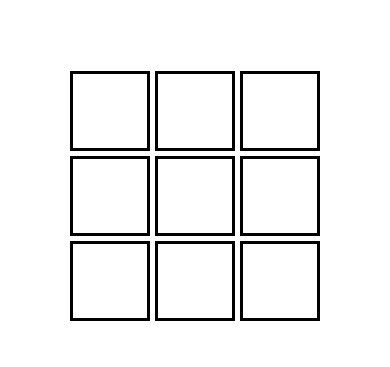
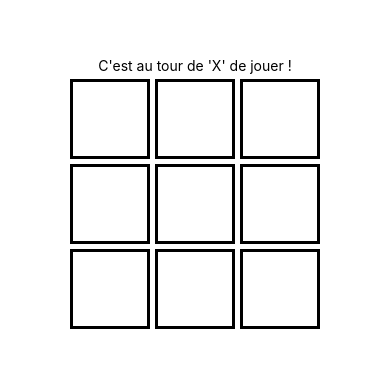
Before and after one commit to Davit-Ners/tic-tac-toe-mobile-app, a React Native app: screen / in a window 390 px wide. Shown: the part 229-596 px from the top of the page. Built offline with nearby package versions, Linux system fonts and the light colour scheme.

Commit message:
Add pressable function + turn management

```diff
--- /dev/null
+++ b/components/info/info.tsx
@@ -0,0 +1,5 @@
+import { Text } from "react-native";
+
+export function Info({ turn }) {
+    return <Text>C'est au tour de '{turn}' de jouer !</Text>
+};
--- a/containers/game-grid.tsx
+++ b/containers/game-grid.tsx
@@ -1,5 +1,7 @@
 import { useState } from "react";
-import { View, Text, StyleSheet, TouchableOpacity } from "react-native";
+import { View, Text, StyleSheet, TouchableOpacity, GestureResponderEvent } from "react-native";
+import getFirstTurn from "../services/get-first-turn.ts";
+import { Info } from "../components/info/info.tsx";
 
 export function GameGrid() {
 
@@ -9,21 +11,33 @@ export function GameGrid() {
         [null, null, null]
     ]);
 
-    const handlePress = (rowIndex: number, colIndex: number): void => {
-        console.log(rowIndex, colIndex);
+    const [ turn, setTurn ] = useState(getFirstTurn());
+
+    const handlePress = (rowIndex: number, colIndex: number) => {
+        if (grid[rowIndex][colIndex] === null) {
+            setGrid(prev => prev.map((row, r) => (
+                row.map((col, c) => (
+                    colIndex === c && rowIndex === r ? turn : col
+                ))
+            )));
+            setTurn(turn === 'X' ? '0' : 'X');
+        }
     };
 
     return (
+        <>
+            <Info turn={turn}/>
             <View style={styles.grid}>
                 <Text></Text>
                 {grid.map((row,rowIndex) => (
                     <View key={rowIndex} style={styles.row}>{row.map((col, colIndex) => (
-                    <TouchableOpacity key={colIndex} style={styles.block}>
+                        <TouchableOpacity key={colIndex} style={styles.block} onPress={() => handlePress(rowIndex, colIndex)}>
                             <Text style={styles.content}>{col ?? ''}</Text>
                         </TouchableOpacity>
                     ))}</View>
                 ))}
             </View>
+        </>
     );
 };
 
--- /dev/null
+++ b/services/get-first-turn.ts
@@ -0,0 +1,4 @@
+export default function getFirstTurn() {
+    const rand = Math.round(Math.random());
+    return rand === 0 ? 'X' : '0';
+}
--- a/tsconfig.json
+++ b/tsconfig.json
@@ -1,4 +1,7 @@
 {
-  "compilerOptions": {},
+  "compilerOptions":{
+    "allowImportingTsExtensions": true,//this works only with below noEmit set to true
+    "noEmit": true,
+  },
   "extends": "expo/tsconfig.base"
 }
```
Lines whose indentation alone changed are shown as unchanged.
